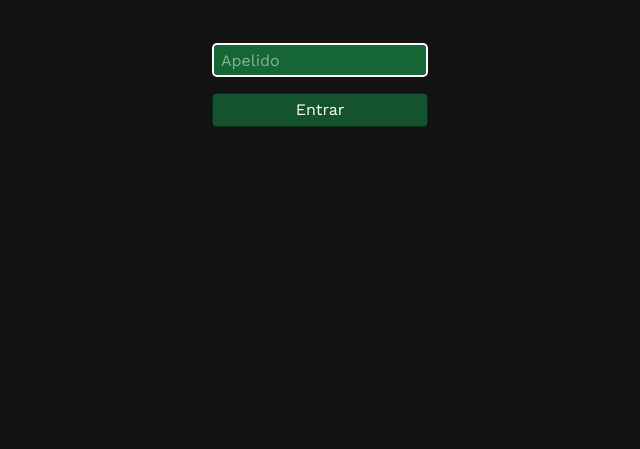
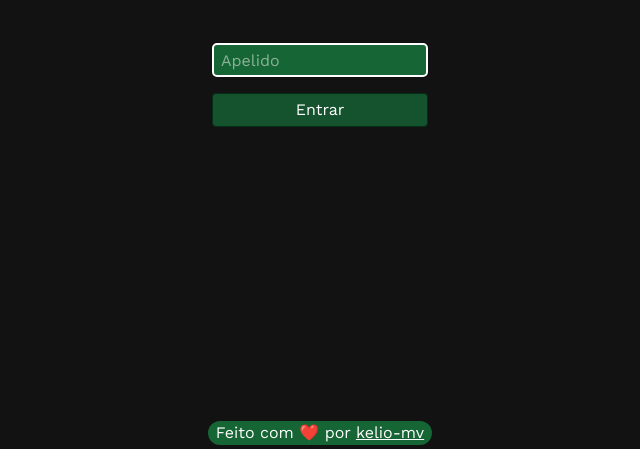
Before and after one commit to kelio-mv/snake-remake, a plain HTML site: page frontend/index.html in a window 1280 px wide. Shown: the part 351-800 px from the top of the page, without its empty margins (320-960 px from the left). Drawn offline with nearby package versions, Linux system fonts and the light colour scheme.

Commit message:
Added credits with link to github

```diff
--- a/frontend/index.html
+++ b/frontend/index.html
@@ -32,6 +32,11 @@
         <img src="error-icon.svg" class="home-error-icon" />
         <span class="home-error-message"></span>
       </div>
+
+      <p class="home-credits">
+        Feito com ❤️ por
+        <a href="https://github.com/kelio-mv" target="_blank" class="home-author-link">kelio-mv</a>
+      </p>
     </div>
     <div class="game-page" hidden>
       <canvas class="game-canvas"></canvas>
--- a/frontend/scripts/game.js
+++ b/frontend/scripts/game.js
@@ -116,9 +116,9 @@ setup();
 
 export { start as startGame, stop as stopGame };
 
+// tutorial
 // try different colors for players
-// credits and tutorial
 // unify constants and classes between client and server
-// decide how to properly optimize data transfer in order to reduce lag
+// reduce congestion by limiting the update rate (will need input prediction)
+// review all the code
 // create bots for the game
-// review all the code
--- a/frontend/style.css
+++ b/frontend/style.css
@@ -104,6 +104,18 @@ body {
   vertical-align: middle;
 }
 
+.home-credits {
+  position: fixed;
+  bottom: 0.25rem;
+  padding: 0.25rem 0.5rem;
+  background-color: #166534;
+  border-radius: 9999px;
+}
+
+.home-author-link {
+  color: white;
+}
+
 .game-page {
   display: flex;
   justify-content: center;
```
